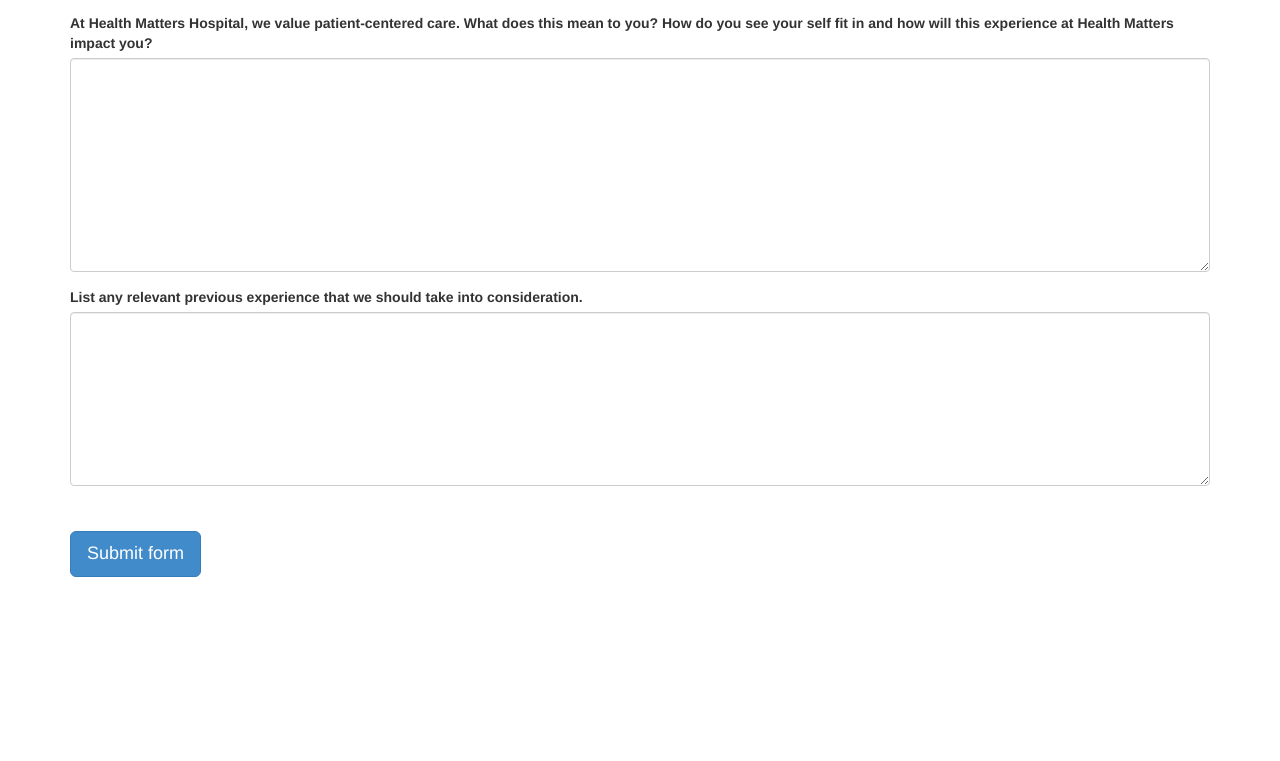
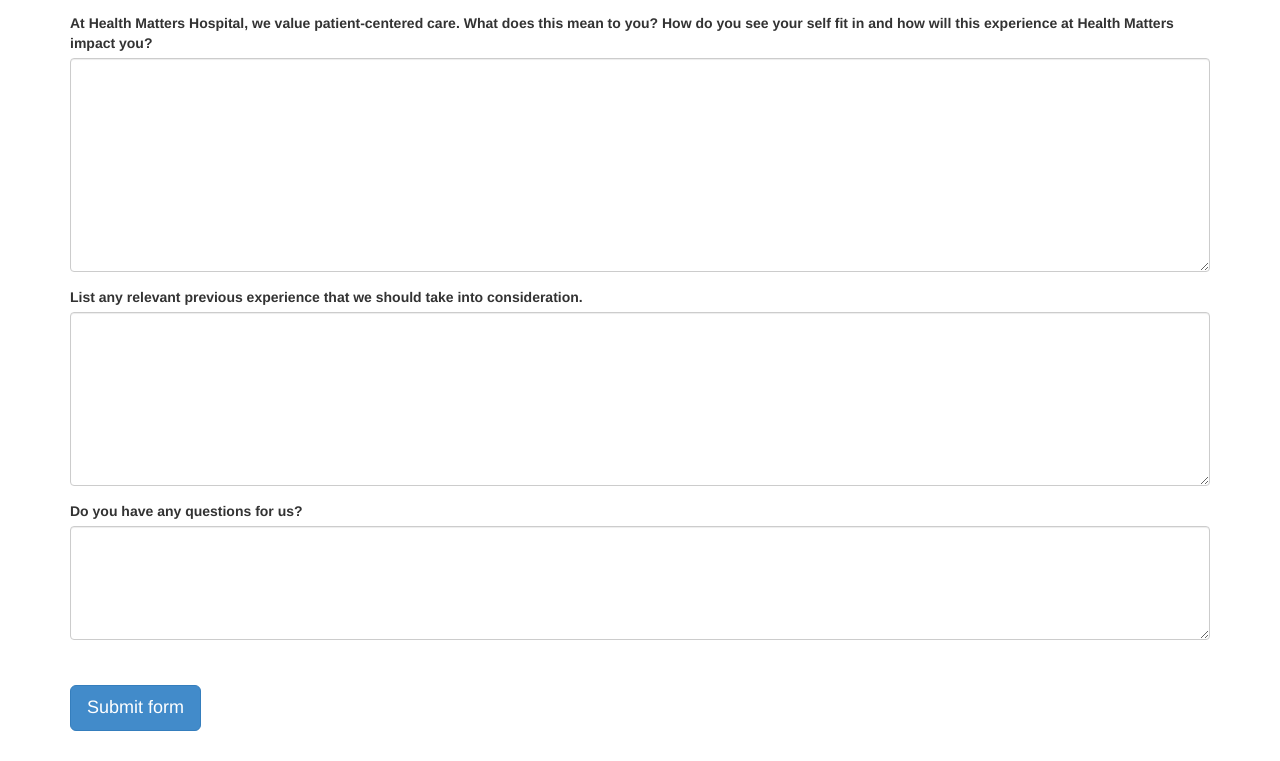
Before and after one commit to cziyuan/ziyuanc-1866503.github.io, a plain HTML site: page jobApplicationForm.html in a window 1280 px wide. Shown: the part 2644-3405 px from the top of the page. Before the commit the page ends 3251 px from the top, so only its background shows below. Drawn offline with Linux system fonts and the light colour scheme.

Commit message:
Add files via upload

```diff
--- a/jobApplicationForm.html
+++ b/jobApplicationForm.html
@@ -445,6 +445,10 @@
 			<label class="control-label">List any relevant previous experience that
                 we should take into consideration. </label>
 			<textarea class="form-control" name="experiences" rows="8"></textarea>
+        </div>
+        <div class="form-group">
+			<label class="control-label">Do you have any questions for us? </label>
+			<textarea class="form-control" name="questions" rows="5"></textarea>
 		</div>
 	</fieldset>
 
```
